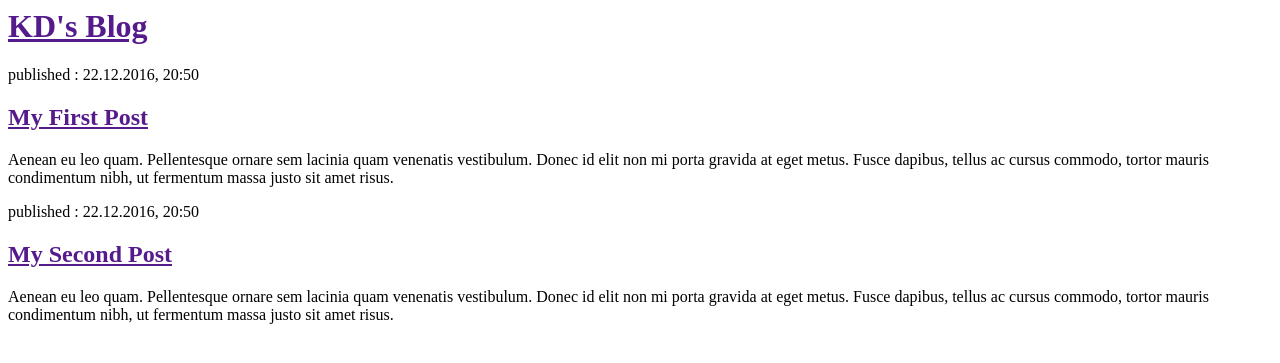
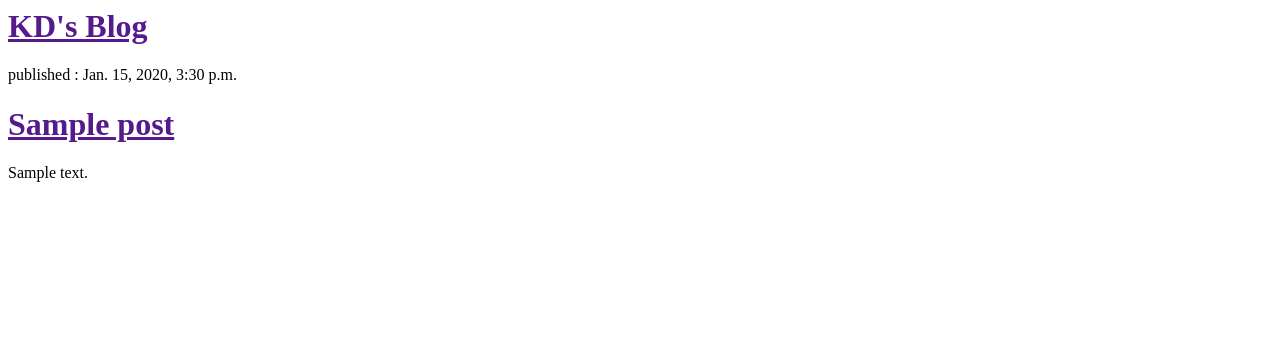
Before and after one commit to Krishna-Dutt/my-first-blog, a Django app: template Blog_app/templates/Blog_app/post_list.html in a window 1280 px wide. Shown: the top 363 px of the page. Run offline with Django 3.2, Linux system fonts and the light colour scheme; the template is opened without the code that fills it: values that come from a table or form of the project are taken from there, others are empty; tables that the repository leaves empty hold one stand-in row (values such as "Sample post").

Commit message:
Modified templates to display posts from database.

```diff
--- a/Blog_app/templates/Blog_app/post_list.html
+++ b/Blog_app/templates/Blog_app/post_list.html
@@ -7,18 +7,13 @@
     <div>
       <h1><a href="">KD's Blog</a></h1>
     </div>
-
-    <div>
-      <p> published : 22.12.2016, 20:50 </p>
-      <h2><a href="">My First Post</a></h2>
-      <p>Aenean eu leo quam. Pellentesque ornare sem lacinia quam venenatis vestibulum. Donec id elit non mi porta gravida at eget metus. Fusce dapibus, tellus ac cursus commodo, tortor mauris condimentum nibh, ut fermentum massa justo sit amet risus. </p>
-    </div>
-
-    <div>
-      <p> published : 22.12.2016, 20:50 </p>
-      <h2><a href="">My Second Post</a></h2>
-      <p>Aenean eu leo quam. Pellentesque ornare sem lacinia quam venenatis vestibulum. Donec id elit non mi porta gravida at eget metus. Fusce dapibus, tellus ac cursus commodo, tortor mauris condimentum nibh, ut fermentum massa justo sit amet risus. </p>
-    </div>
+    {% for post in posts %}
+       <div>
+            <p> published : {{ post.published_date }}</p>
+            <h1><a href=""> {{ post.title }}</a></h1>
+            <p>{{ post.text|linebreaksbr }}</p>
+       </div>
+    {% endfor %}
   </body>
 
 </html>
--- a/Blog_app/views.py
+++ b/Blog_app/views.py
@@ -1,6 +1,8 @@
 from django.shortcuts import render
-
+from .models import Post
+from django.utils import timezone
 # Create your views here.
 
 def post_list(request):
-    return render(request,'Blog_app/post_list.html',{})
+    posts = Post.objects.filter(published_date__lte=timezone.now()).order_by('published_date')
+    return render(request,'Blog_app/post_list.html',{'posts': posts})
```
